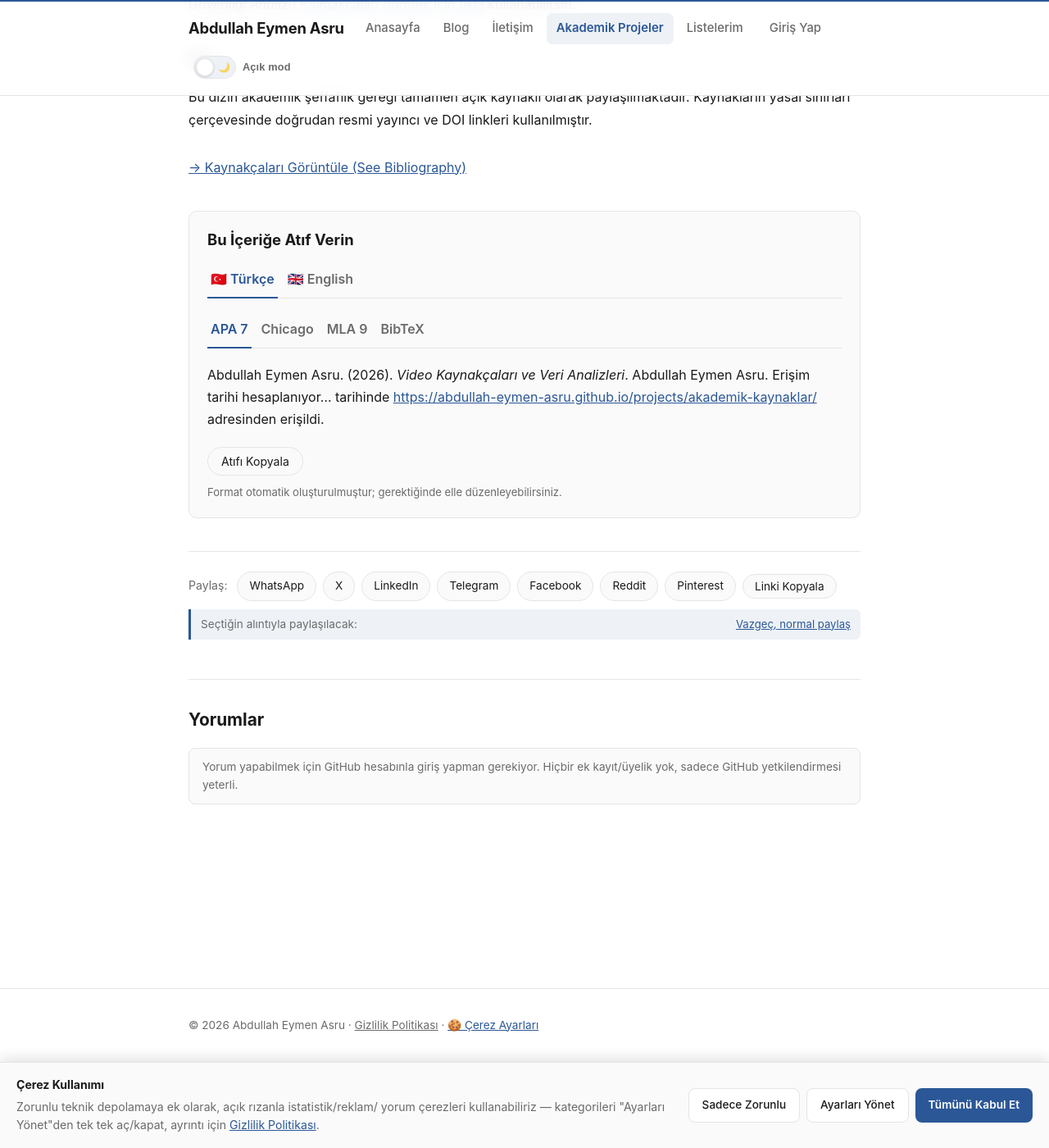
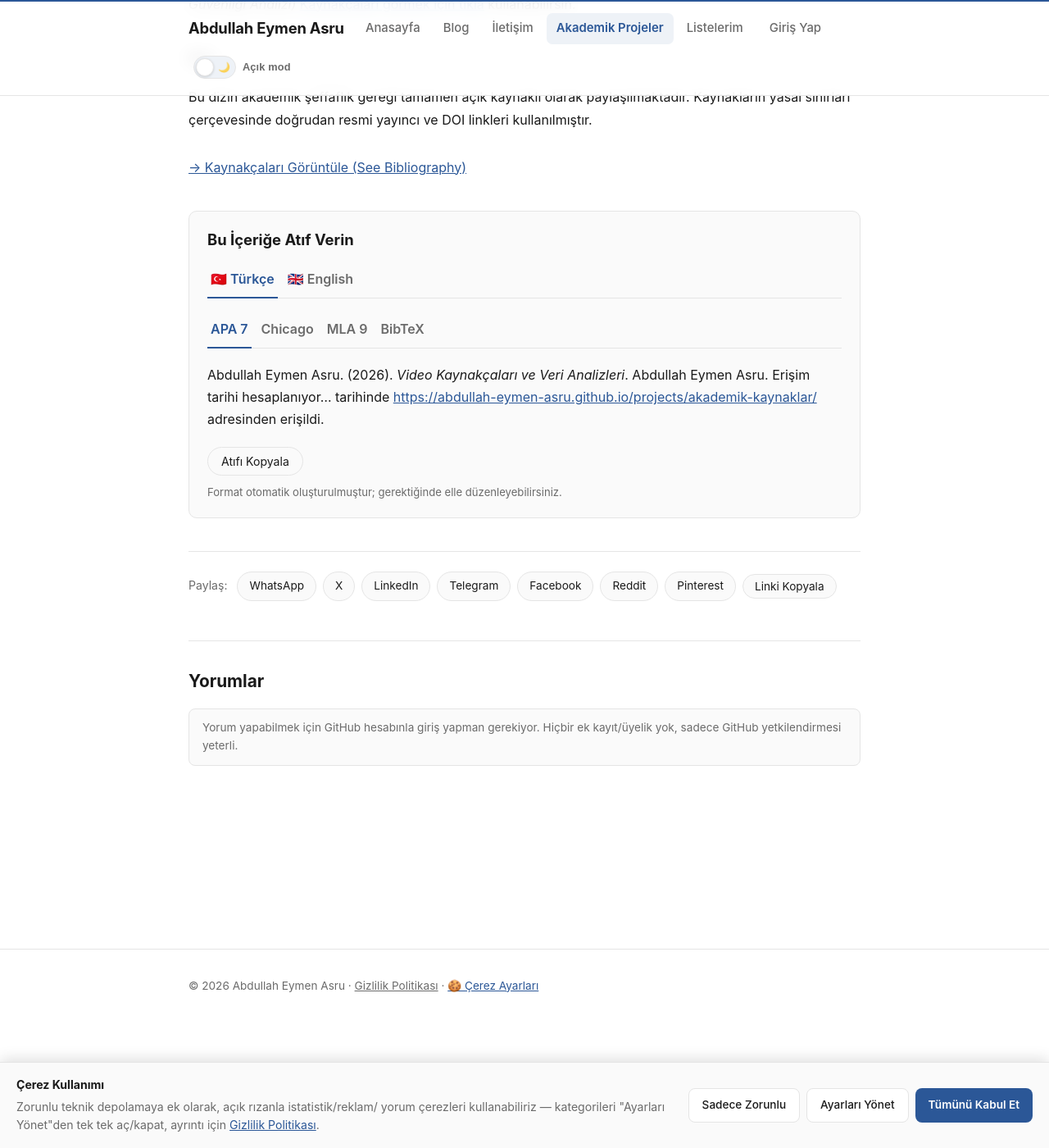
Before and after one commit to abdullah-eymen-asru/abdullah-eymen-asru.github.io, a Jekyll site: the page built from _projects/2026/akademik-kaynaklar.md, in a window 1280 px wide and 1400 px high, scrolled down 481 px. Shown: the whole window at 82% size. Built offline with Jekyll 4.4.1, drawn with Linux system fonts in a browser that asks for light colours.

Commit message:
Fix display property for hidden share notes
Fix display issue for hidden share notes in share.html.

```diff
--- a/assets/style.css
+++ b/assets/style.css
@@ -1492,6 +1492,13 @@ th { color: var(--muted); font-weight: 600; }
   align-items: baseline;
   gap: 4px 10px;
 }
+/* BUG FİX: ".share-alinti-notu" kuralı "display: flex" verdiği için,
+   tarayıcının [hidden] özniteliğine normalde uyguladığı "display: none"
+   bu kural tarafından EZİLİYORDU (bkz. ".auth-nav-menu[hidden]" için
+   yukarıdaki AYNI gerekçe) — sonuç: share.html içindeki JS notuEl.hidden
+   = true yapsa bile ("Vazgeç, normal paylaş" tıklansa dahi) not sayfada
+   görünmeye devam ediyordu. Bunu açıkça geri kazandırıyoruz. */
+.share-alinti-notu[hidden] { display: none; }
 
 .share-alinti-notu span {
   color: var(--text);
```
